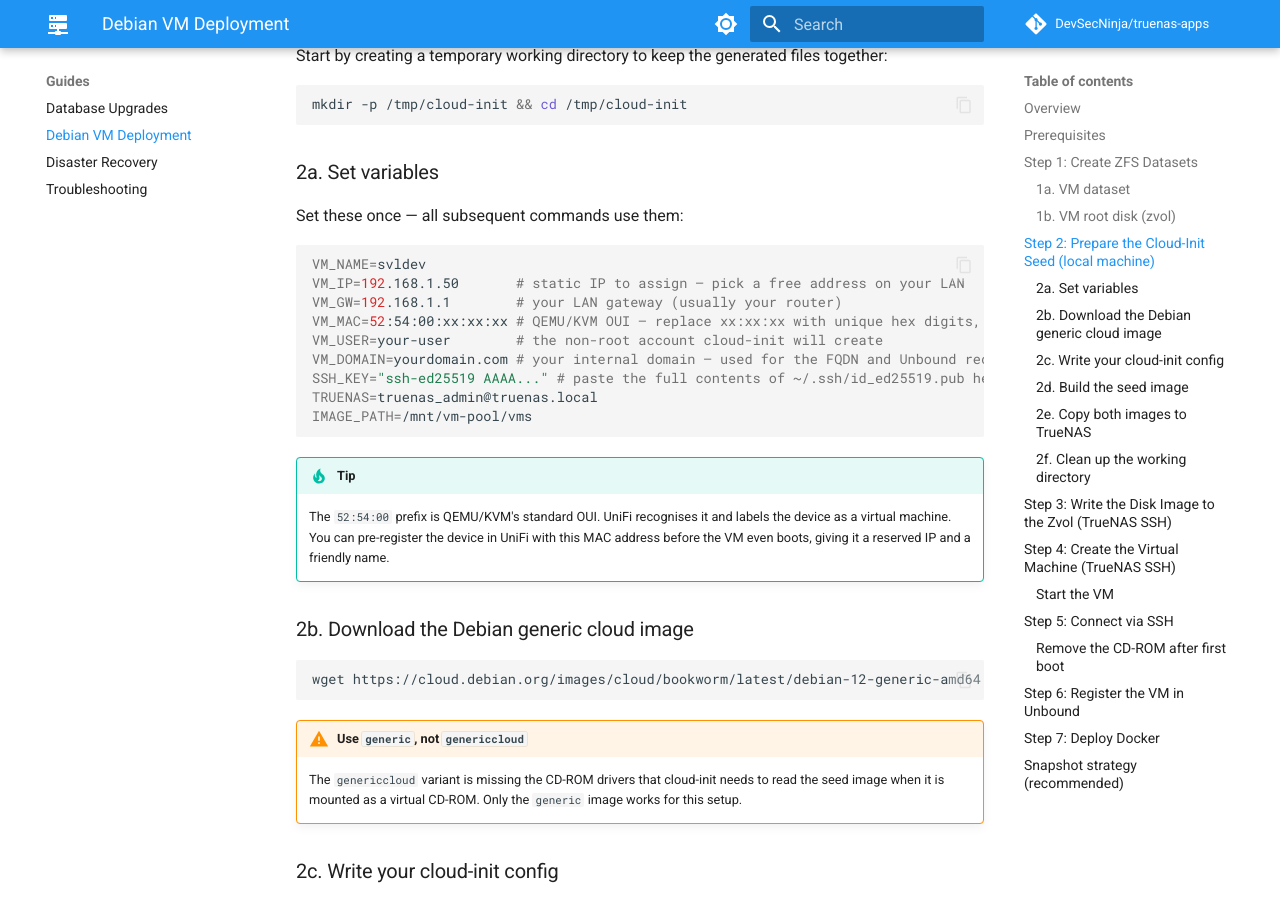
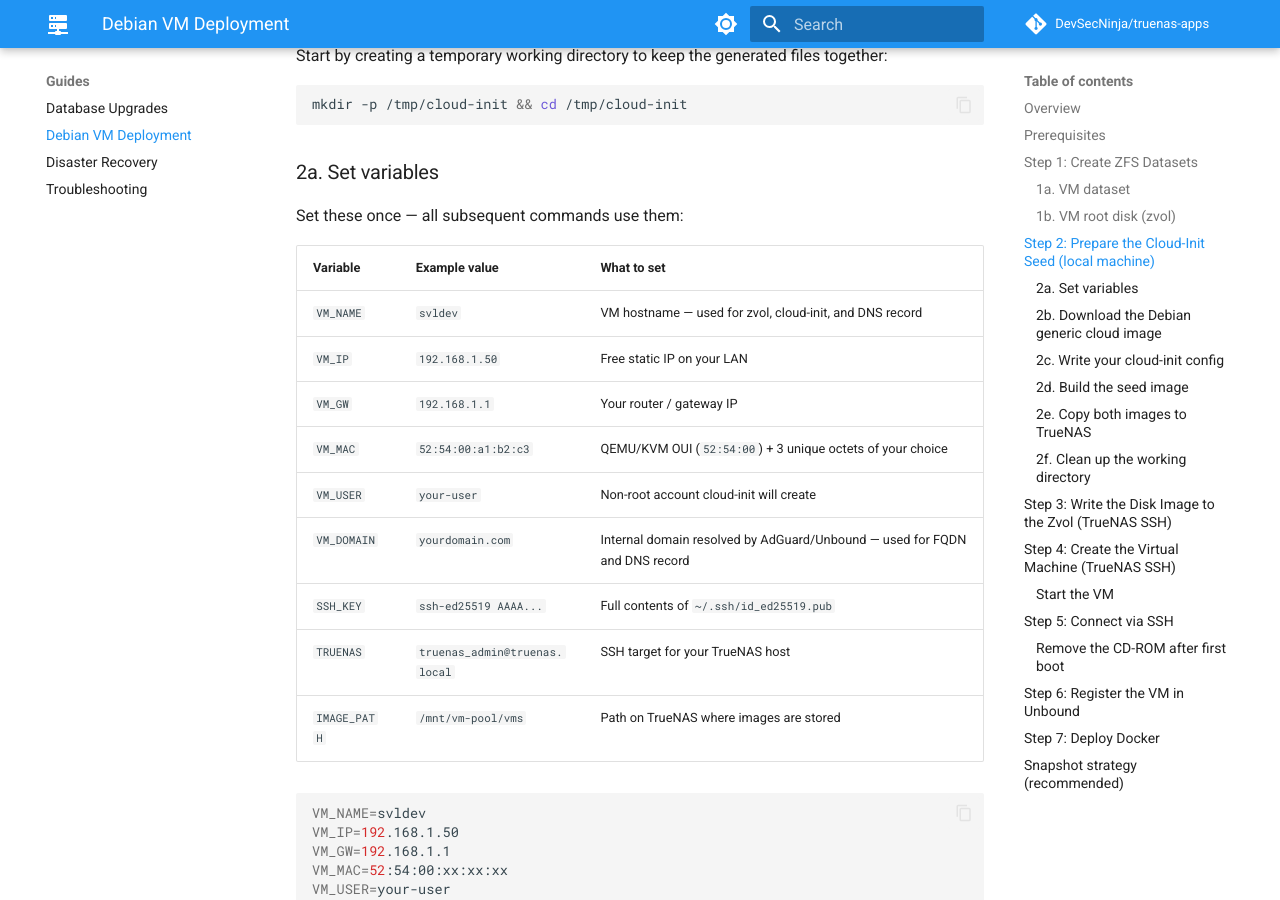
Before and after one commit to DevSecNinja/truenas-apps, an MkDocs documentation site: the page built from docs/VM-DEBIAN.md, in a window 1280 px wide and 900 px high, scrolled down 2634 px. Built offline with MkDocs 1.6.1 and Material for MkDocs 9.7.7, drawn with Linux system fonts in a browser that asks for light colours; comment, search, counter and statistics services are not loaded; some of the changed text lies outside the part shown.

Commit message:
docs: add variable definitions for cloud-init configuration in VM-DEBIAN guide

````diff
--- a/docs/VM-DEBIAN.md
+++ b/docs/VM-DEBIAN.md
@@ -83,14 +83,26 @@ mkdir -p /tmp/cloud-init && cd /tmp/cloud-init
 
 Set these once — all subsequent commands use them:
 
+| Variable     | Example value                 | What to set                                                                |
+| ------------ | ----------------------------- | -------------------------------------------------------------------------- |
+| `VM_NAME`    | `svldev`                      | VM hostname — used for zvol, cloud-init, and DNS record                    |
+| `VM_IP`      | `192.168.1.50`                | Free static IP on your LAN                                                 |
+| `VM_GW`      | `192.168.1.1`                 | Your router / gateway IP                                                   |
+| `VM_MAC`     | `52:54:00:a1:b2:c3`           | QEMU/KVM OUI (`52:54:00`) + 3 unique octets of your choice                 |
+| `VM_USER`    | `your-user`                   | Non-root account cloud-init will create                                    |
+| `VM_DOMAIN`  | `yourdomain.com`              | Internal domain resolved by AdGuard/Unbound — used for FQDN and DNS record |
+| `SSH_KEY`    | `ssh-ed25519 AAAA...`         | Full contents of `~/.ssh/id_ed25519.pub`                                   |
+| `TRUENAS`    | `truenas_admin@truenas.local` | SSH target for your TrueNAS host                                           |
+| `IMAGE_PATH` | `/mnt/vm-pool/vms`            | Path on TrueNAS where images are stored                                    |
+
 ```sh
 VM_NAME=svldev
-VM_IP=192.168.1.50       # static IP to assign — pick a free address on your LAN
-VM_GW=192.168.1.1        # your LAN gateway (usually your router)
-VM_MAC=52:54:00:xx:xx:xx # QEMU/KVM OUI — replace xx:xx:xx with unique hex digits, e.g. 52:54:00:a1:b2:c3
-VM_USER=your-user        # the non-root account cloud-init will create
-VM_DOMAIN=yourdomain.com # your internal domain — used for the FQDN and Unbound record
-SSH_KEY="ssh-ed25519 AAAA..." # paste the full contents of ~/.ssh/id_ed25519.pub here
+VM_IP=192.168.1.50
+VM_GW=192.168.1.1
+VM_MAC=52:54:00:xx:xx:xx
+VM_USER=your-user
+VM_DOMAIN=yourdomain.com
+SSH_KEY="ssh-ed25519 AAAA..."
 TRUENAS=truenas_admin@truenas.local
 IMAGE_PATH=/mnt/vm-pool/vms
 ```
@@ -243,14 +255,16 @@ This expands the qcow2 image and writes it raw onto the zvol. The zvol size (50
 
 ## Step 4: Create the Virtual Machine (TrueNAS SSH)
 
-Still on TrueNAS via SSH, create the VM and its devices using `midclt` (the TrueNAS middleware client):
+Still on TrueNAS via SSH, create the VM and its devices using `midclt` (the TrueNAS middleware client).
+
+Re-declare the variables needed on the TrueNAS side — `VM_MEMORY` is in MiB, adjust upward for heavier workloads. `VM_MAC` must match exactly what you set in step 2a:
 
 ```sh
 VM_NAME=svldev
 VM_PATH=vm-pool/vms/${VM_NAME}
 IMAGE_PATH=/mnt/vm-pool/vms
-VM_MEMORY=$(( 4 * 1024 ))   # 4 GiB — increase for heavier workloads
-VM_MAC=52:54:00:xx:xx:xx    # must match the MAC set in your cloud-init seed (step 2a)
+VM_MEMORY=$(( 4 * 1024 ))
+VM_MAC=52:54:00:xx:xx:xx
 
 # Create VM
 RESULT=$(midclt call vm.create '{
@@ -264,7 +278,6 @@ RESULT=$(midclt call vm.create '{
 }')
 VM_ID=$(echo "${RESULT}" | jq '.id')
 
-# Root disk — the zvol written in Step 3
 midclt call vm.device.create '{
     "vm": '"${VM_ID}"',
     "dtype": "DISK",
@@ -285,7 +297,6 @@ midclt call vm.device.create '{
     }
 }'
 
-# NIC — place the VM on the same LAN as TrueNAS; use the pre-defined MAC
 midclt call vm.device.create '{
     "vm": '"${VM_ID}"',
     "dtype": "NIC",
````
Also changed, not shown: other parts of docs/VM-DEBIAN.md (+0 -1 lines).
